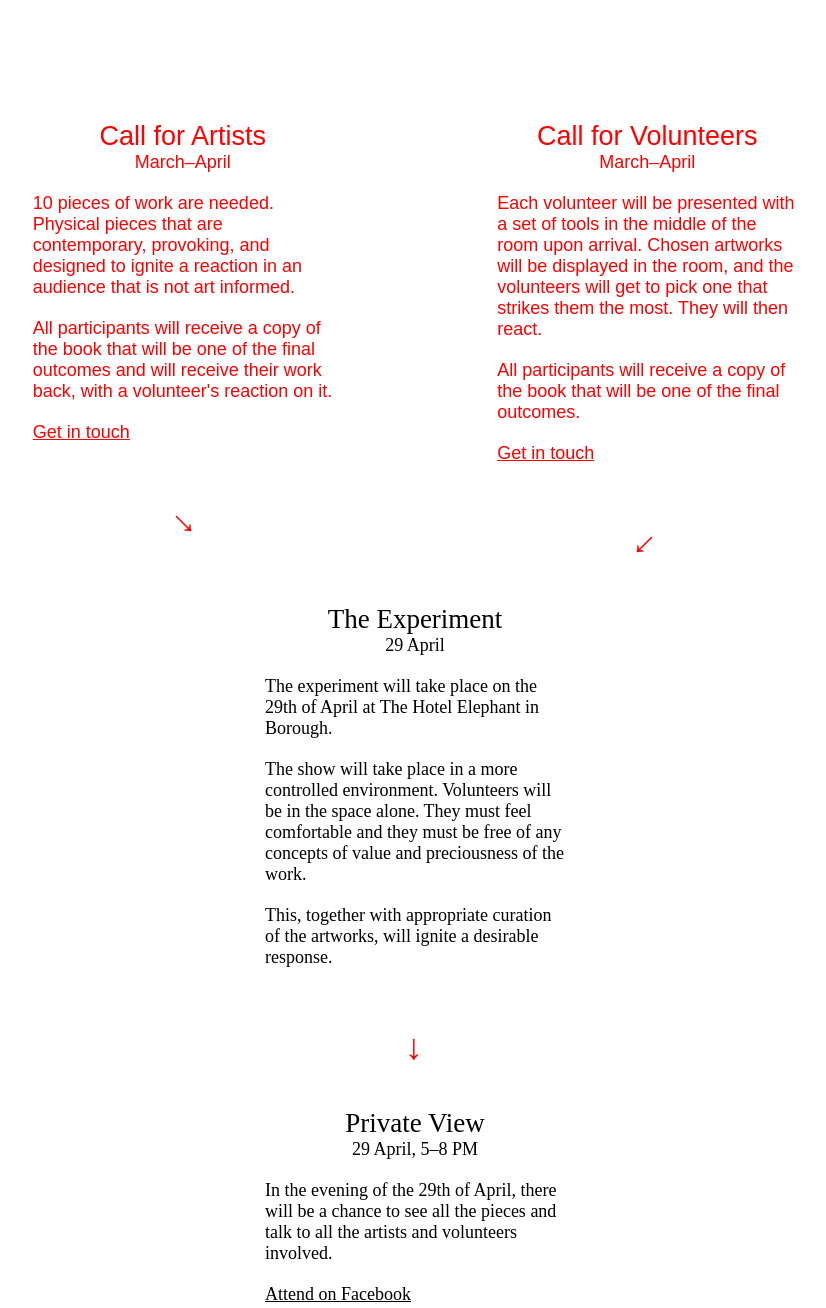
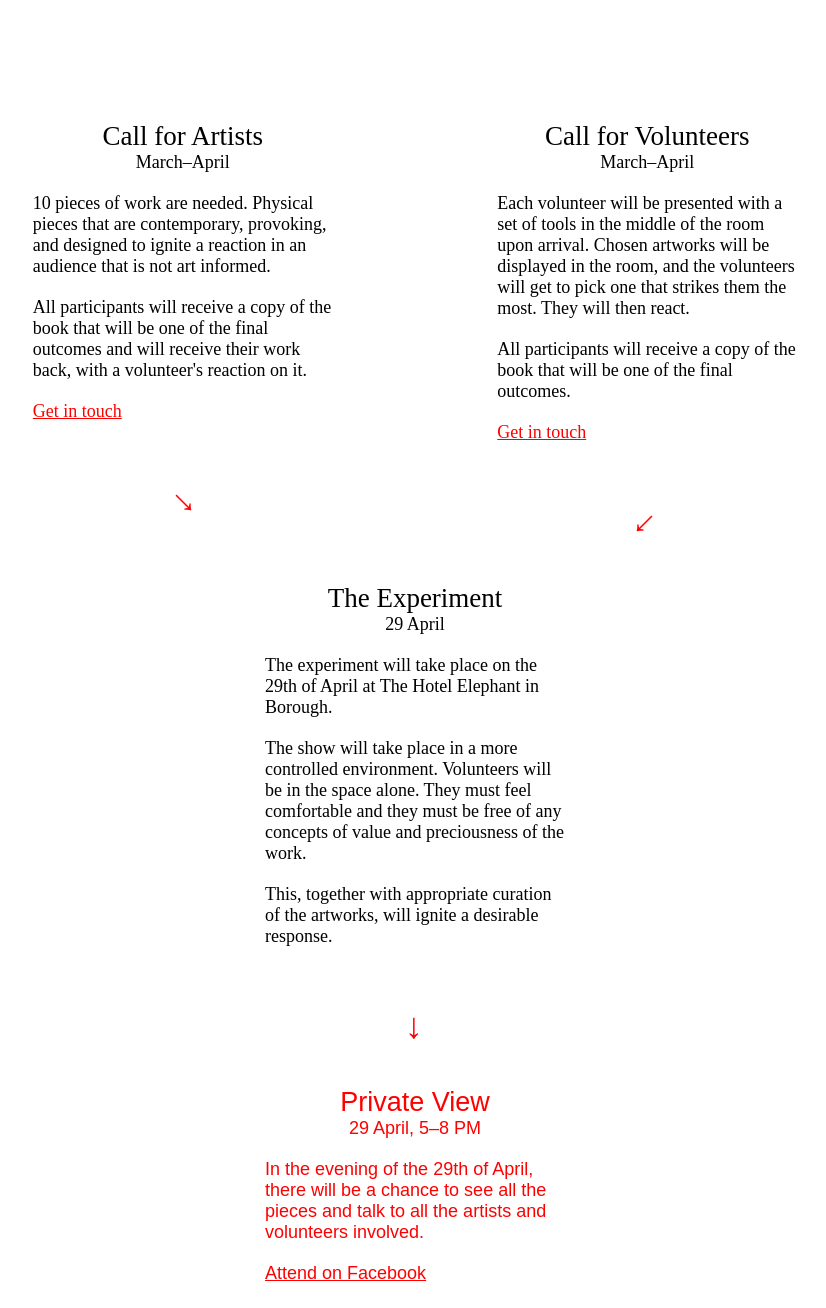
Before and after one commit to kubabartwicki/artisresponse, a website: page index.html in a window 1280 px wide. Shown: the part 2840-4148 px from the top of the page, without its empty margins (273-1099 px from the left). Drawn offline with nearby package versions, Linux system fonts and the light colour scheme.

Commit message:
Private View is now the active element

```diff
--- a/index.html
+++ b/index.html
@@ -48,14 +48,14 @@
 				<p><img src="images/after.jpg" alt="After"/></p>
 
 				<ul class="timeline-child">
-					<li class="timeline-element timeline-active timeline-fourth-element">
+					<li class="timeline-element timeline-fourth-element">
 						<h2>Call for Artists</h2>
 						<time>March–April</time>
 						<p>10 pieces of work are needed. Physical pieces that are contemporary, provoking, and designed to ignite a reaction in an audience that is not art informed.</p>
 						<p>All participants will receive a copy of the book that will be one of the final outcomes and will receive their work back, with a volunteer's reaction on it.</p>
 						<p><a href="mailto:me@kubabartwicki.com">Get in touch</a></p>
 					</li>
-					<li class="timeline-element timeline-active timeline-fifth-element">
+					<li class="timeline-element timeline-fifth-element">
 						<h2>Call for Volunteers</h2>
 						<time>March–April</time>
 						<p>Each volunteer will be presented with a set of tools in the middle of the room upon arrival. Chosen artworks will be displayed in the room, and the volunteers will get to pick one that strikes them the most. They will then react.</p>
@@ -71,11 +71,11 @@
 				<p>The show will take place in a more controlled environment. Volunteers will be in the space alone. They must feel comfortable and they must be free of any concepts of value and preciousness of the work. </p>
 				<p>This, together with appropriate curation of the artworks, will ignite a desirable response.</p>
 			</li>
-			<li class="timeline-element timeline-seventh-element" id="timeline-current">
+			<li class="timeline-element timeline-seventh-element timeline-active" id="timeline-current">
 				<h2>Private View</h2>
 				<time>29 April, 5–8 PM</time>
 				<p>In the evening of the 29th of April, there will be a chance to see all the pieces and talk to all the artists and volunteers involved.</p>
-				<p><a href="https://www.facebook.com/events/1069405676406289/">Attend on Facebook</a></p>
+				<p><a href="https://www.facebook.com/events/1069405676406289/" style="color:red">Attend on Facebook</a></p>
 			</li>
 			<li class="timeline-element timeline-eighth-element">
 				<h2>Degree Show</h2>
```
